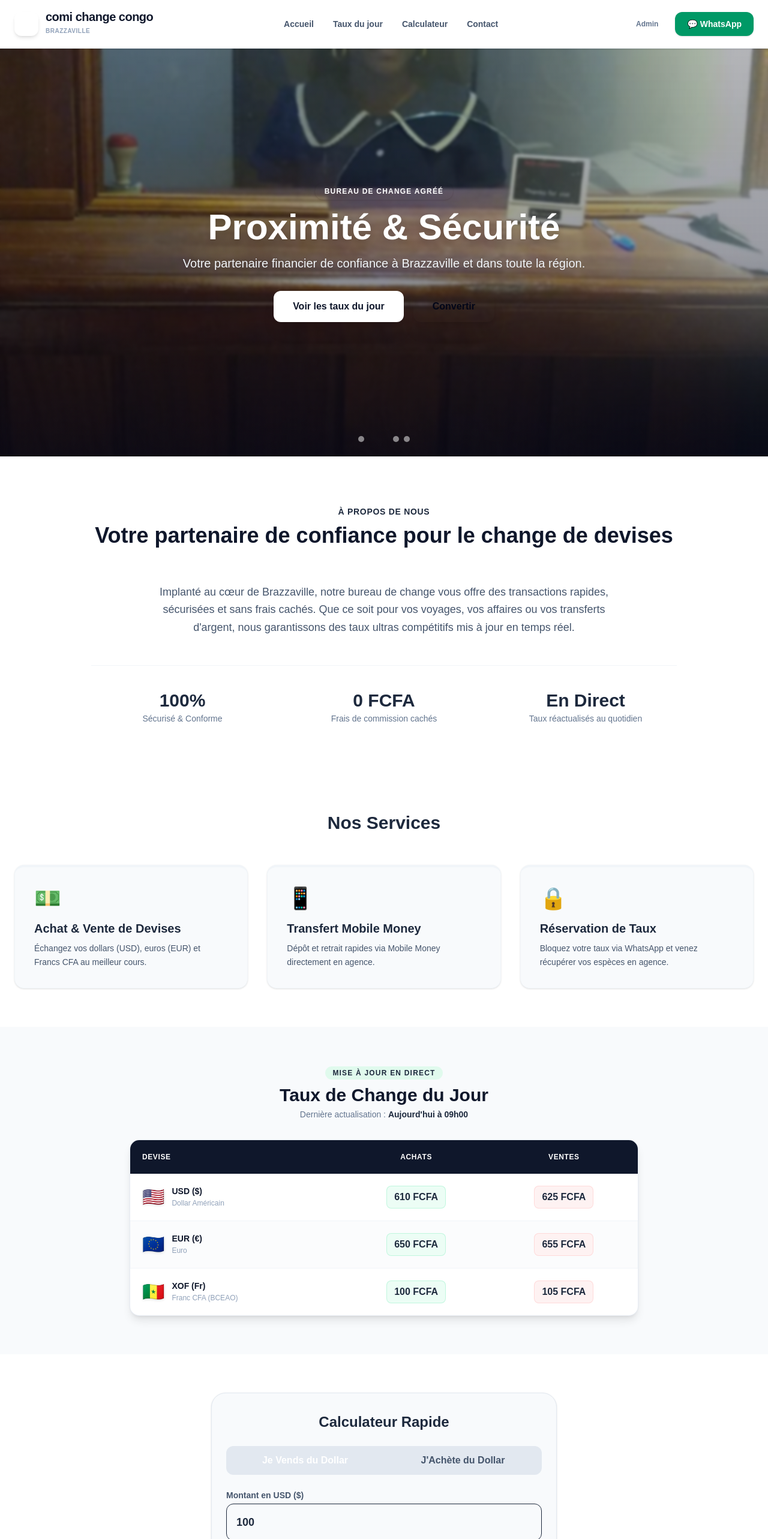
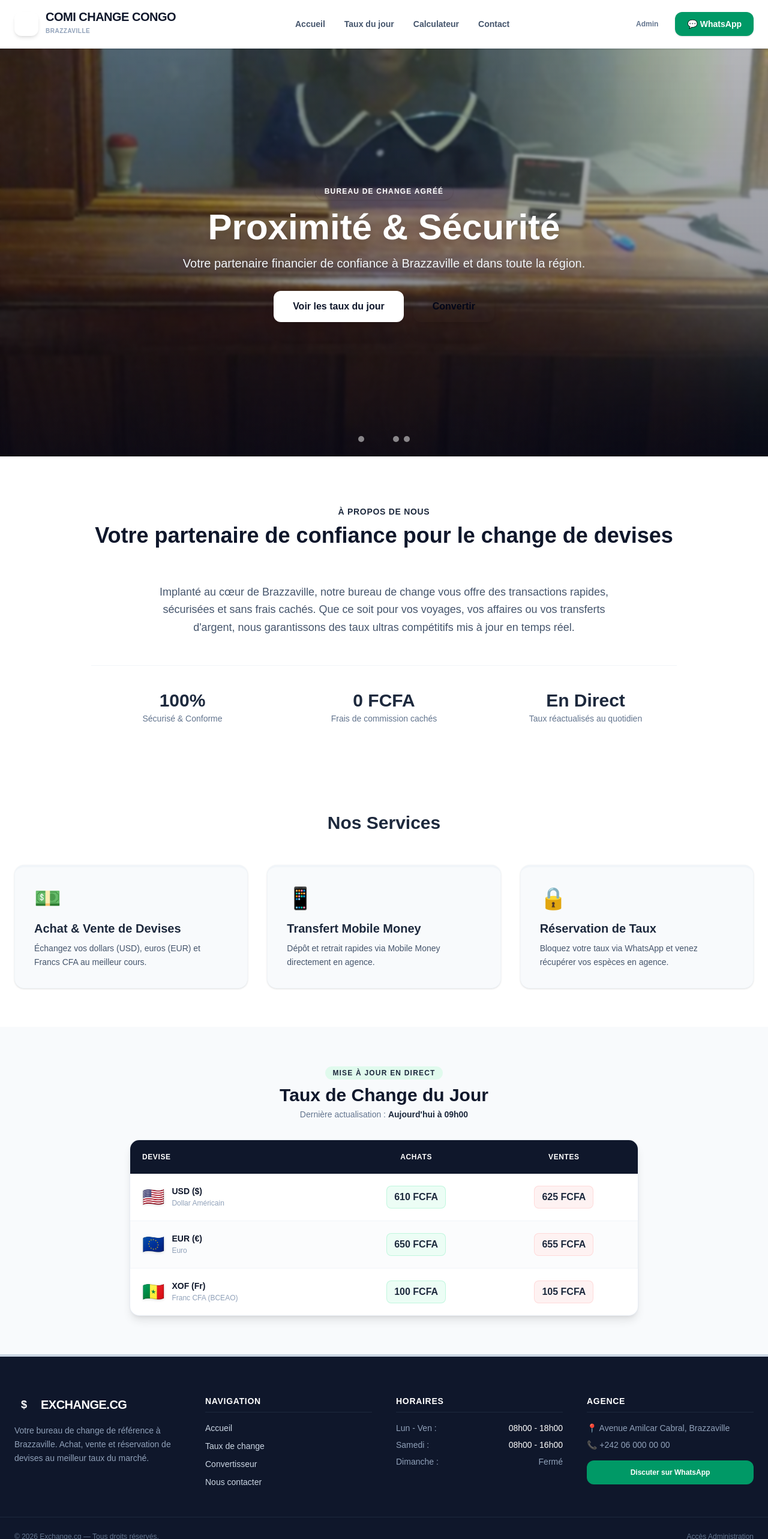
Before and after one commit to alandarryl/commu-change-cg, a Next.js app: page / in a window 1280 px wide. Shown: the top 2566 px of the page at 60% size. Built offline with nearby package versions, Linux system fonts and the light colour scheme.

Commit message:
hide the the converter and increase the size othe enterprise name

```diff
--- a/src/app/page.js
+++ b/src/app/page.js
@@ -53,7 +53,7 @@ export default function Home() {
       <RateTable />
 
       {/* 5. Calculateur de Conversion */}
-      <Converter />
+      {/* <Converter /> */}
       {/* <Footer /> */}
     </main>
   );
--- a/src/components/Navbar.js
+++ b/src/components/Navbar.js
@@ -16,7 +16,7 @@ export default function Navbar() {
           </div>
           <div>
             <span className="font-extrabold text-xl text-slate-900 tracking-tight block leading-none">
-              comi change congo
+              COMI CHANGE CONGO
             </span>
             <span className="text-[10px] text-slate-400 font-semibold tracking-wider uppercase">
               Brazzaville
```
